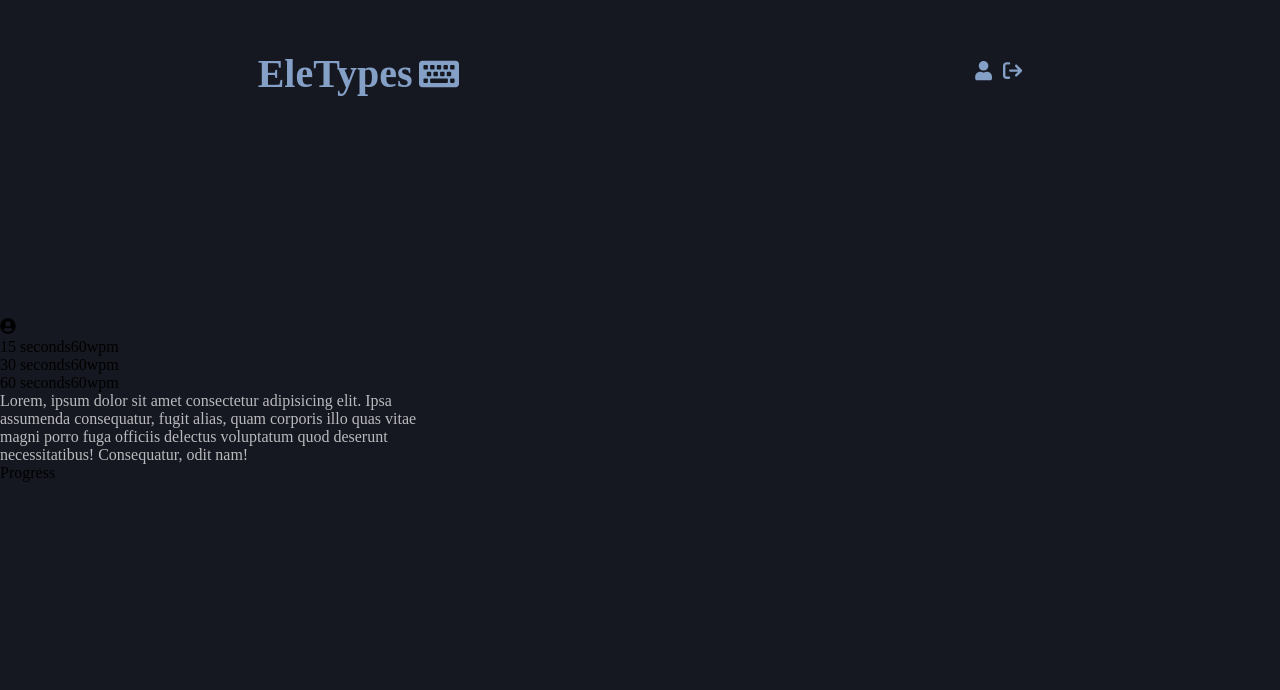
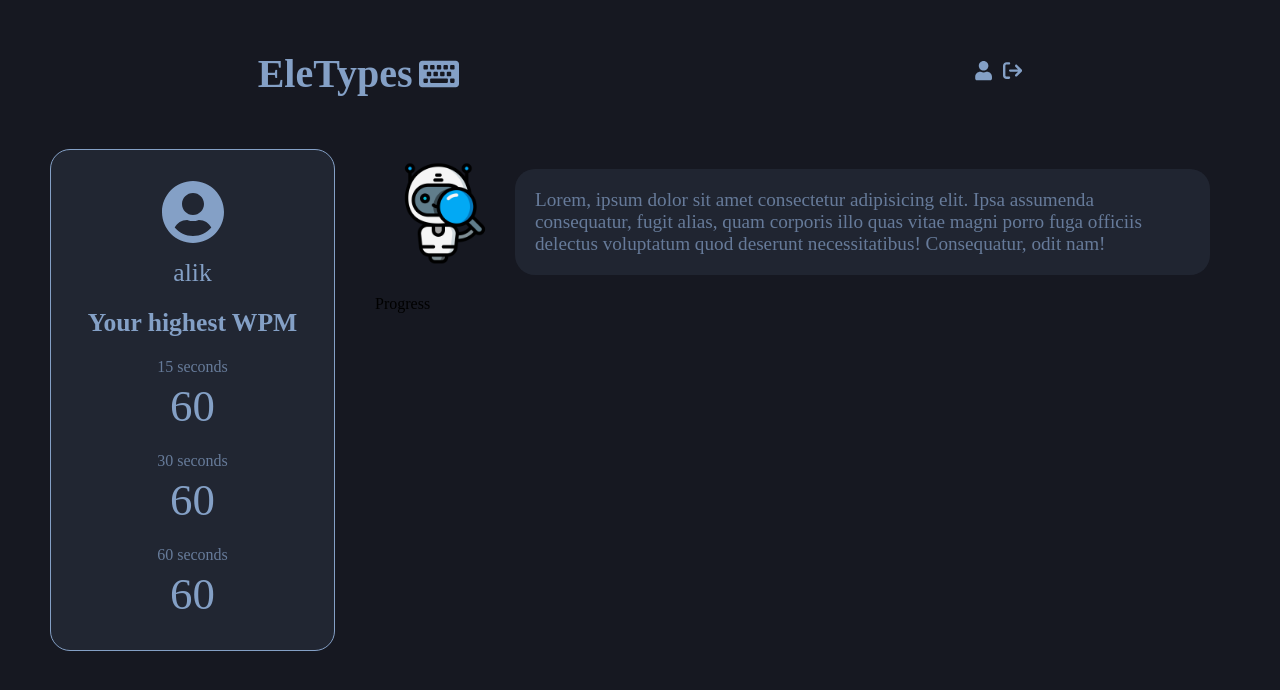
Before and after one commit to alikpashaevi/ai-assisted-speed-type, a React (Vite) app in the folder client/: page /profile in a window 1280 px wide. Shown: the top 690 px of the page. Built offline with nearby package versions, Linux system fonts and the light colour scheme; no server answers.

Commit message:
added some profile styles

```diff
--- a/client/src/components/Footer.css
+++ b/client/src/components/Footer.css
@@ -2,6 +2,8 @@
   width: 100%;
   display: flex;
   justify-content: space-around;
+  position: fixed;
+  bottom: 0;
 }
 
 footer p {
--- /dev/null
+++ b/client/src/components/profile/Elebot.css
@@ -0,0 +1,49 @@
+.elebot-container {
+  display: flex;
+  align-items: center;
+  justify-content: center;
+  column-gap: 20px;
+  padding: 20px 20px;
+}
+
+.elebot-herself > img {
+  height: 100px;
+}
+
+.elebot-container > p {
+  font-size: 1.2rem;
+  color: rgba(132, 160, 198, .7);
+  background-color: rgba(132, 160, 198, .1);
+  padding: 20px;
+  border-radius: 20px;
+  position: relative;
+}
+
+/* .elebot-container > p::before {
+  content: '';
+  height: 40px;
+  width: 40px;
+  background-color: white;
+  position: absolute;
+  border-radius: 0 50% 50% 50%;
+  transform: rotate(-20deg);
+  left: -20px;
+  top: 40px;
+} */
+
+.elebot-herself {
+  animation: float 2.5s infinite;
+}
+
+@keyframes float
+{
+  0% {
+    transform: translatey(0px);
+  }
+  50% {
+    transform: translatey(-10px);
+  }
+  100% {
+    transform: translatey(0px);
+  }
+}
--- a/client/src/components/profile/Elebot.jsx
+++ b/client/src/components/profile/Elebot.jsx
@@ -1,8 +1,10 @@
 import React from 'react'
+import './Elebot.css'
 
 const Elebot = () => {
   return (
     <div className='elebot-container'>
+      <div className="elebot-herself"><img src="bot.png" alt="bot image" /></div>
       <p>Lorem, ipsum dolor sit amet consectetur adipisicing elit. Ipsa assumenda consequatur, fugit alias, quam corporis illo quas vitae magni porro fuga officiis delectus voluptatum quod deserunt necessitatibus! Consequatur, odit nam!</p>
     </div>
   )
--- /dev/null
+++ b/client/src/components/profile/UserCard.css
@@ -0,0 +1,52 @@
+.user-info {
+  background: rgba(132, 160, 198, .1);
+  display: flex;
+  flex-direction: column;
+  row-gap:20px;
+  padding: 30px 20px;
+  border: 1px  solid #84a0c6;;
+  border-radius: 20px;
+}
+
+.highest-wpm-h3 {
+  display: flex;
+  justify-content: center;
+  font-weight: 700;
+}
+
+.img-username {
+  display: flex;
+  justify-content: center;
+  align-items: center;
+  flex-direction: column;
+  row-gap: 14px;
+}
+
+.user-icon {
+  font-size: 4rem;
+  color: var(--color-third);
+}
+
+.top-score-div {
+  display: flex;
+  flex-direction: column;
+  align-items: center;
+  row-gap: 20px;
+}
+
+.top-score {
+  display: flex;
+  flex-direction: column;
+  row-gap: 4px;
+  align-items: center;
+}
+
+.top-score-score  {
+  color: var(--color-third);
+   font-size: 2.8rem;
+}
+
+.top-score-time {
+  font-size: 1rem;
+  color: rgba(132, 160, 198, .7);
+}
--- a/client/src/components/profile/UserCard.jsx
+++ b/client/src/components/profile/UserCard.jsx
@@ -1,5 +1,6 @@
 import React, { useState, useEffect } from 'react'
 import { FaUserCircle } from "react-icons/fa";
+import './UserCard.css'
 
 const Usercard = () => {
   const [username, setUsername] = useState('');
@@ -29,12 +30,13 @@
     <div className='user-info'>
       <div className='img-username'>
         <FaUserCircle className='user-icon' />
-        <h3 className="username">{username}</h3>
+        <h3 className="username">alik{username}</h3>
       </div>
+      <h3 className='highest-wpm-h3'>Your highest WPM</h3>
       <div className='top-score-div'>
-        <div className="top-score"><span>15 seconds</span><span>60wpm</span></div>
-        <div className="top-score"><span>30 seconds</span><span>60wpm</span></div>
-        <div className="top-score"><span>60 seconds</span><span>60wpm</span></div>
+        <div className="top-score"><span className='top-score-time'>15 seconds</span><span className='top-score-score'>60</span></div>
+        <div className="top-score"><span className='top-score-time'>30 seconds</span><span className='top-score-score'>60</span></div>
+        <div className="top-score"><span className='top-score-time'>60 seconds</span><span className='top-score-score'>60</span></div>
       </div>
     </div>
   )
--- a/client/src/pages/LoginPage.css
+++ b/client/src/pages/LoginPage.css
@@ -33,8 +33,7 @@
 }
 
 p {
-  color: white;
-  opacity: .7;
+  color: rgba(0, 0, 0, .7);
   font-size: 1rem;
 }
 .oauth-login > a {
--- a/client/src/pages/MainPage.css
+++ b/client/src/pages/MainPage.css
@@ -2,7 +2,7 @@
   display: flex;
   flex-direction: column;
   align-items: center;
-  justify-content: space-between;
+  justify-content: center;
   padding: 20px 0;
   height: 100vh;
 }
--- a/client/src/pages/ProfilePage.css
+++ b/client/src/pages/ProfilePage.css
@@ -1,4 +1,6 @@
-.profile-page-main {
+.profile-page {
   display: grid;
-  grid-template-columns: 1fr 2fr;
+  grid-template-columns: 1fr 3fr;
+  padding: 0 50px;
+  column-gap: 40px;
 }
```
Also changed, not shown: client/public/bot.png (added).
